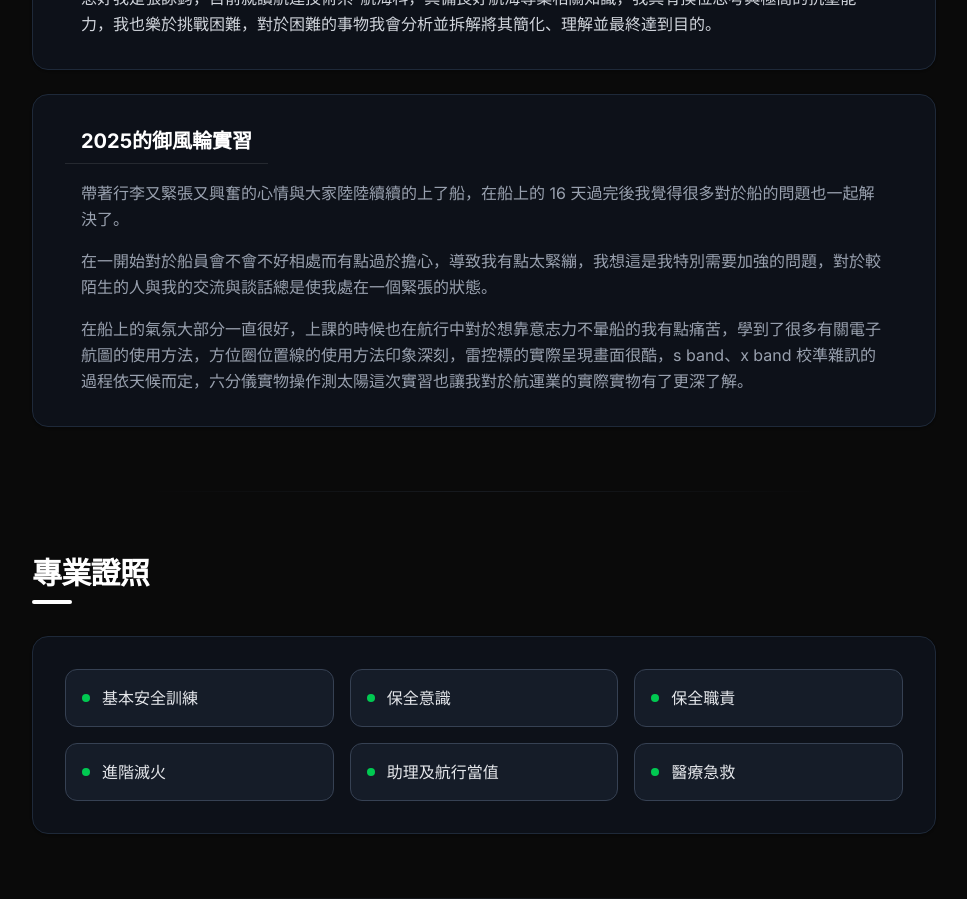
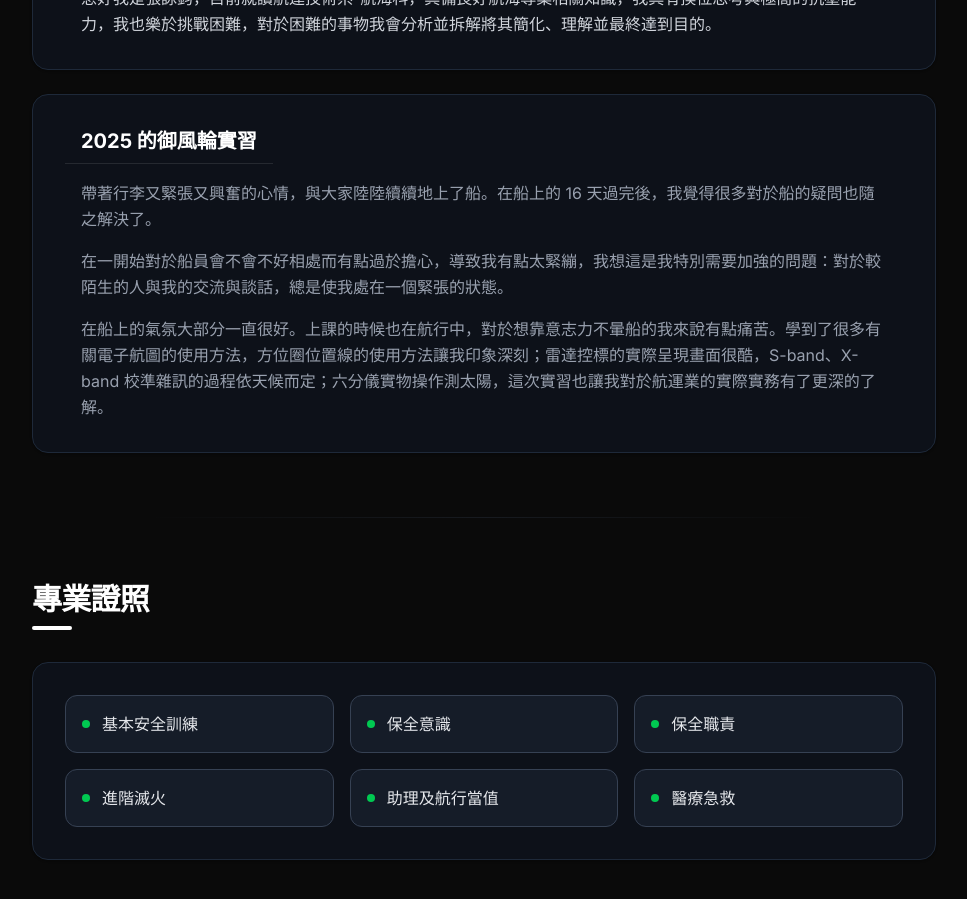
Before and after one commit to a111182107-png/homework, a React (Vite) app: page / in a window 1280 px wide. Shown: the part 1200-2099 px from the top of the page, without its empty margins (120-1087 px from the left). Built offline with nearby package versions, Linux system fonts and the light colour scheme.

Commit message:
feat: Update internship description and tsconfig
Refines the wording in the internship experience section for better clarity and flow. Adds Vite client types to tsconfig.json for improved development experience.

```diff
--- a/src/App.tsx
+++ b/src/App.tsx
@@ -751,16 +751,16 @@ function HomeContent({ setActiveTab }: { setActiveTab: (tab: string) => void })
 
           {/* Internship */}
           <div className="bg-gray-900/50 p-8 rounded-2xl shadow-sm border border-gray-800 flex flex-col justify-center text-gray-300 leading-relaxed space-y-4">
-            <h3 className="text-xl font-bold text-white border-b border-white/10 pb-2 w-fit px-4">2025的御風輪實習</h3>
+            <h3 className="text-xl font-bold text-white border-b border-white/10 pb-2 w-fit px-4">2025 的御風輪實習</h3>
             <div className="space-y-4 px-4 text-gray-400">
               <p>
-                帶著行李又緊張又興奮的心情與大家陸陸續續的上了船，在船上的 16 天過完後我覺得很多對於船的問題也一起解決了。
+                帶著行李又緊張又興奮的心情，與大家陸陸續續地上了船。在船上的 16 天過完後，我覺得很多對於船的疑問也隨之解決了。
               </p>
               <p>
-                在一開始對於船員會不會不好相處而有點過於擔心，導致我有點太緊繃，我想這是我特別需要加強的問題，對於較陌生的人與我的交流與談話總是使我處在一個緊張的狀態。
+                在一開始對於船員會不會不好相處而有點過於擔心，導致我有點太緊繃，我想這是我特別需要加強的問題：對於較陌生的人與我的交流與談話，總是使我處在一個緊張的狀態。
               </p>
               <p>
-                在船上的氣氛大部分一直很好，上課的時候也在航行中對於想靠意志力不暈船的我有點痛苦，學到了很多有關電子航圖的使用方法，方位圈位置線的使用方法印象深刻，雷控標的實際呈現畫面很酷，s band、x band 校準雜訊的過程依天候而定，六分儀實物操作測太陽這次實習也讓我對於航運業的實際實物有了更深了解。
+                在船上的氣氛大部分一直很好。上課的時候也在航行中，對於想靠意志力不暈船的我來說有點痛苦。學到了很多有關電子航圖的使用方法，方位圈位置線的使用方法讓我印象深刻；雷達控標的實際呈現畫面很酷，S-band、X-band 校準雜訊的過程依天候而定；六分儀實物操作測太陽，這次實習也讓我對於航運業的實際實務有了更深的了解。
               </p>
             </div>
           </div>
--- a/tsconfig.json
+++ b/tsconfig.json
@@ -21,6 +21,7 @@
       ]
     },
     "allowImportingTsExtensions": true,
-    "noEmit": true
+    "noEmit": true,
+    "types": ["vite/client"]
   }
 }
```
